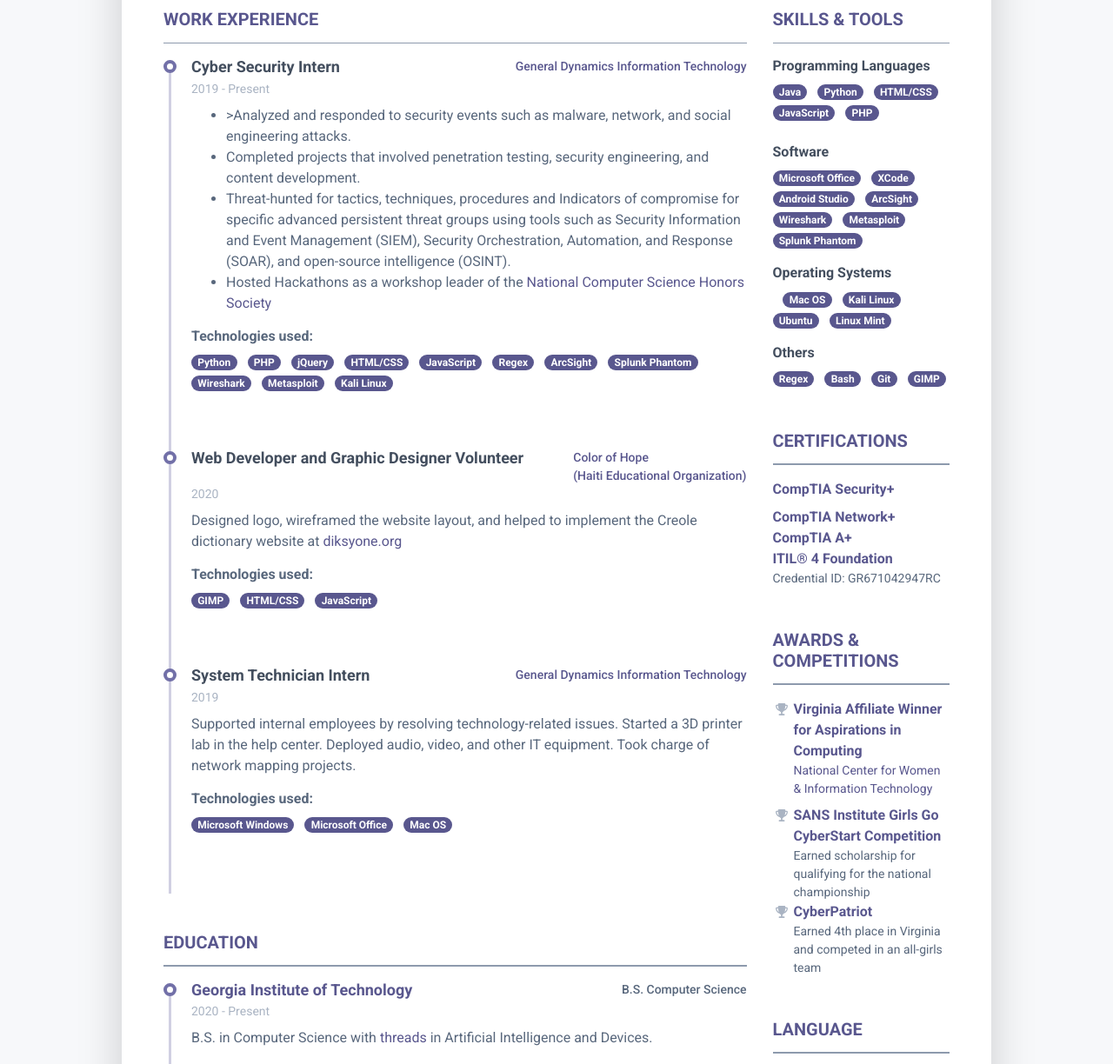
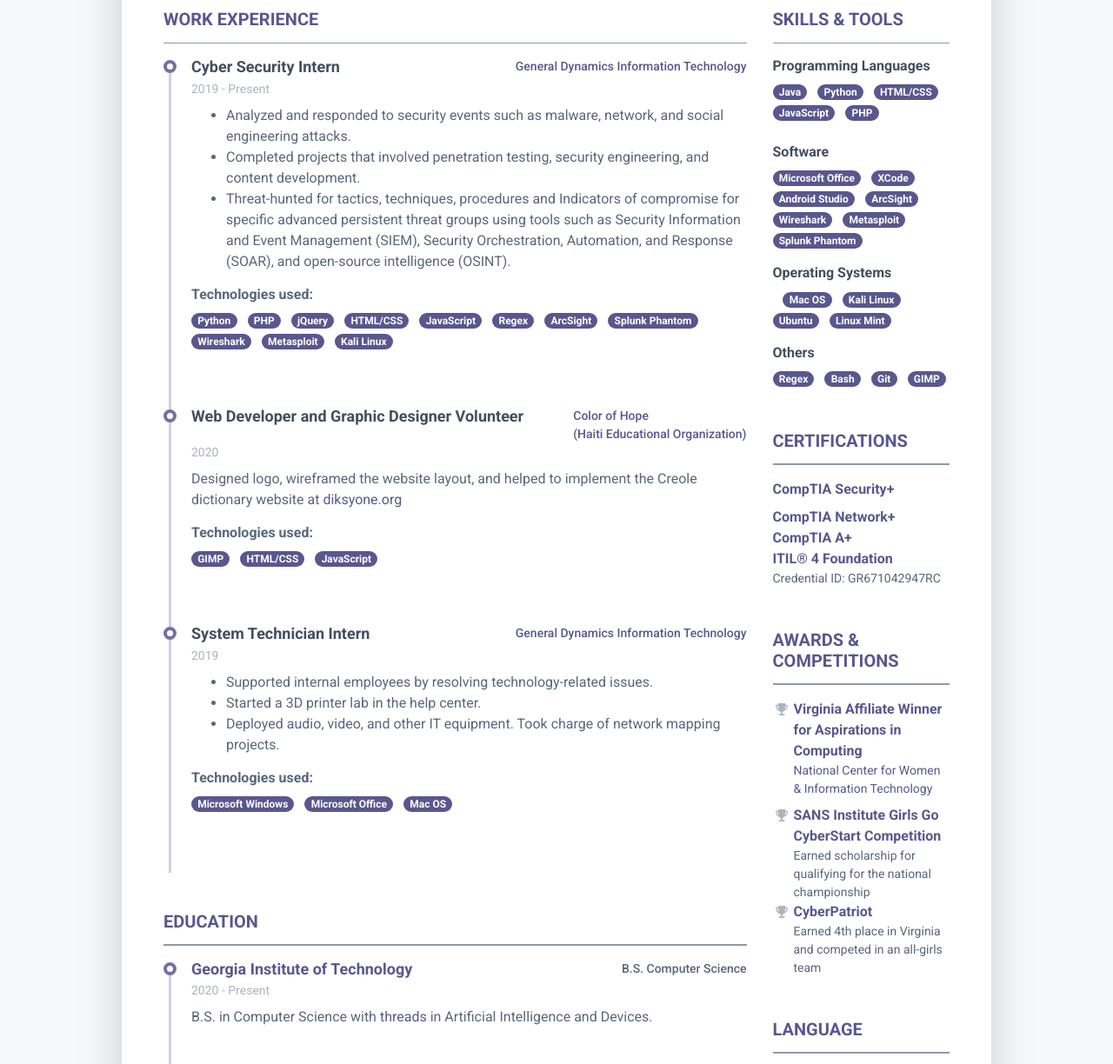
Before and after one commit to jcrunjie/resume2, a plain HTML site: page index.html in a window 1280 px wide. Shown: the part 440-1664 px from the top of the page at 87% size. Drawn offline with Linux system fonts and the light colour scheme.

Commit message:
Update index.html

```diff
--- a/index.html
+++ b/index.html
@@ -75,10 +75,10 @@
 									    </div><!--//resume-timeline-item-header-->
 									    <div class="resume-timeline-item-desc">
 										     <ul>
-											    <li>>Analyzed and responded to security events such as malware, network, and social engineering attacks.</li>
+											    <li>Analyzed and responded to security events such as malware, network, and social engineering attacks.</li>
 											    <li>Completed projects that involved penetration testing, security engineering, and content development.</li>
 											    <li>Threat-hunted for tactics, techniques, procedures and Indicators of compromise for specific advanced persistent threat groups using tools such as Security Information and Event Management (SIEM), Security Orchestration, Automation, and Response (SOAR), and open-source intelligence (OSINT).</li>
-											    <li>Hosted Hackathons as a workshop leader of the <a href="https://www.lcps.org/Domain/29768" target="_blank">National Computer Science Honors Society</a></li>
+
 										    </ul>
 
 							<!--
@@ -142,8 +142,15 @@
 										    <div class="resume-position-time">2019</div>
 									    </div><!--//resume-timeline-item-header-->
 									    <div class="resume-timeline-item-desc">
+										    <ul>
+											    <li>Supported internal employees by resolving technology-related issues.</li>
+											    <li>Started a 3D printer lab in the help center.</li>
+											    <li>Deployed audio, video, and other IT equipment. Took charge of network mapping projects.</li>
+
+										    </ul>
+								<!--
 										    <p>Supported internal employees by resolving technology-related issues. Started a 3D printer lab in the help center. Deployed audio, video, and other IT equipment. Took charge of network mapping projects.</p>
-								<!--		    <h4 class="resume-timeline-item-desc-heading font-weight-bold">Achievements</h4>
+										    <h4 class="resume-timeline-item-desc-heading font-weight-bold">Achievements</h4>
 										    <p>Cum sociis natoque penatibus et magnis dis parturient montes, nascetur ridiculus mus. Donec quam felis, ultricies nec, pellentesque eu, pretium quis, sem.</p>
 								-->		    <h4 class="resume-timeline-item-desc-heading font-weight-bold">Technologies used:</h4>
 										    <ul class="list-inline">
```
